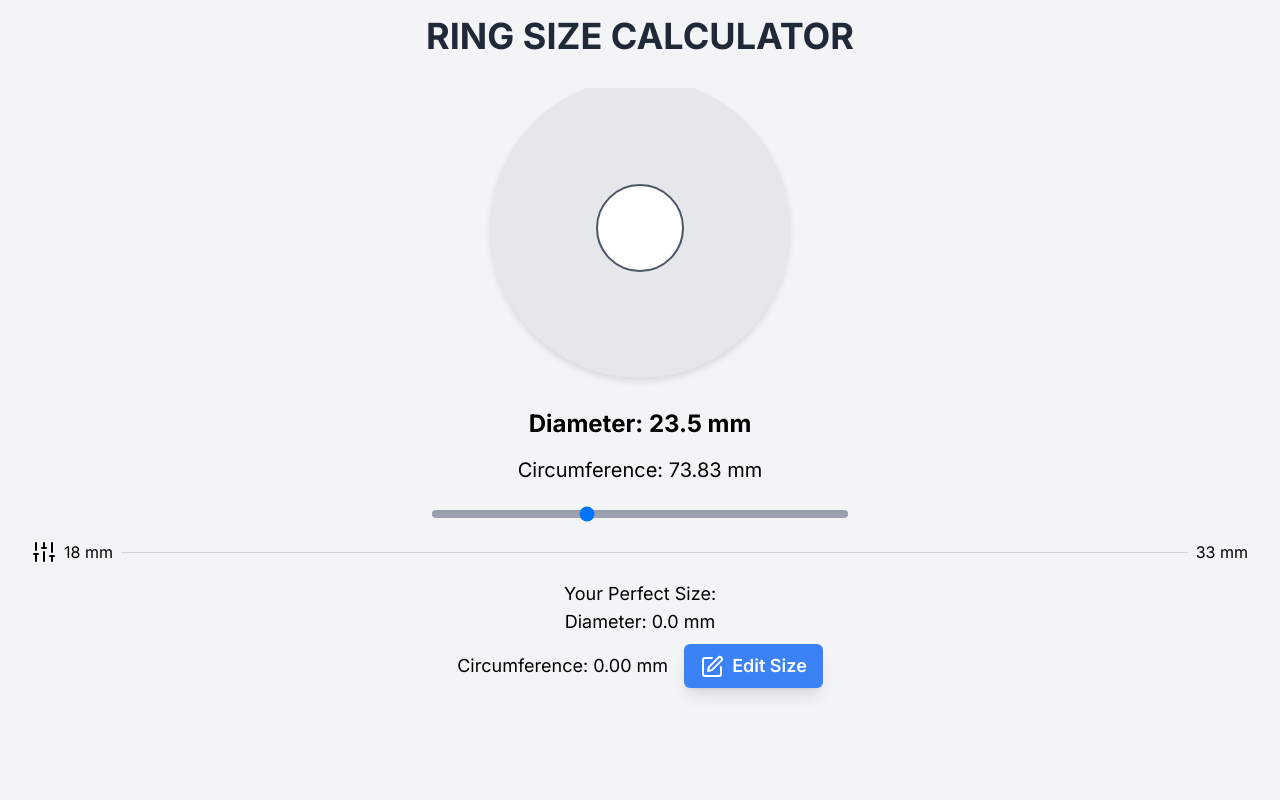
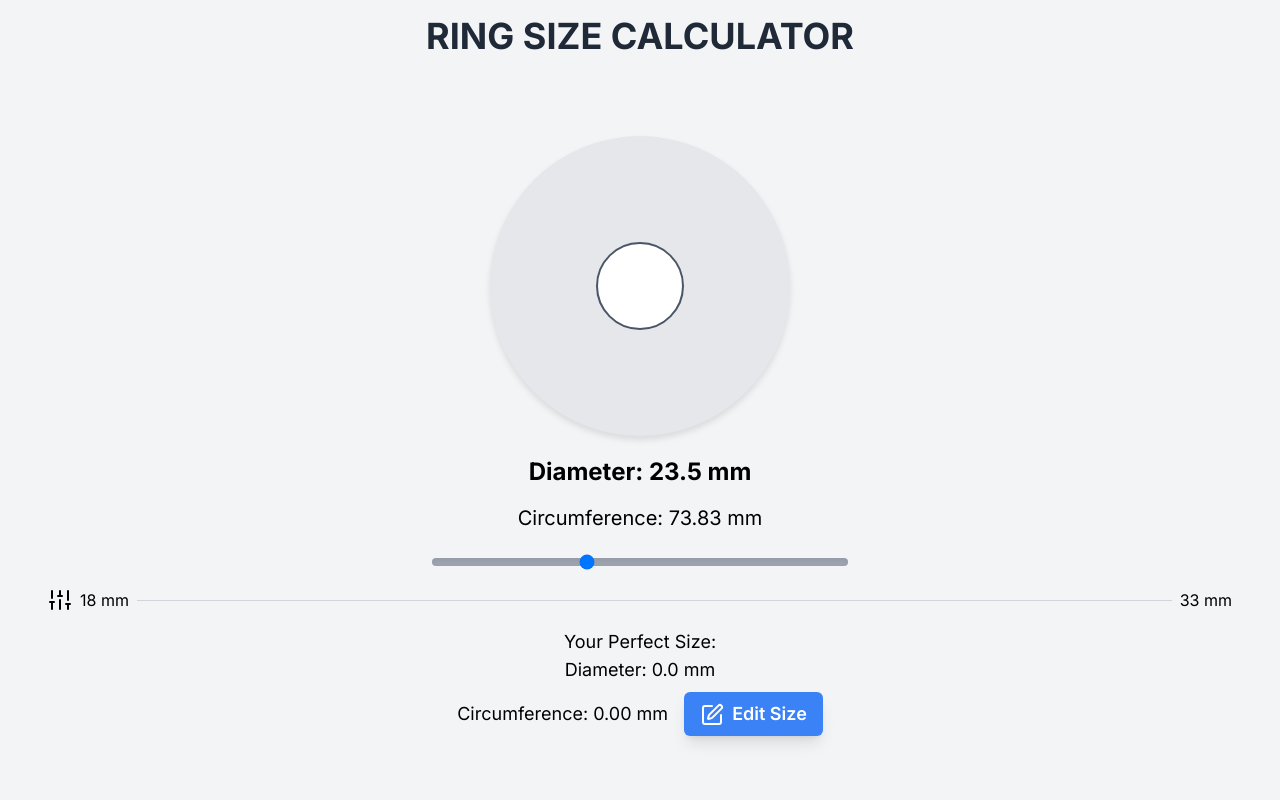
Before and after one commit to zabi076/RingSizeCalculator, a Next.js app: page / in a window 1280 px wide. Shown: the top 800 px of the page. Built offline with nearby package versions, Linux system fonts and the light colour scheme.

Commit message:
aik or bar changes

```diff
--- a/src/app/components/RingSliderPage.tsx
+++ b/src/app/components/RingSliderPage.tsx
@@ -35,26 +35,18 @@ const RingSlider = () => {
   };
 
   return (
-    <div
-      className="flex flex-col items-center w-full"
-      style={{
-        height: '100vh',
-        overflow: 'hidden', // Prevents scrolling on mobile
-        touchAction: 'none', // Disables touch gestures like zoom
-      }}
-    >
+    <div className="flex flex-col items-center w-full px-4 py-6 sm:py-8 md:py-12">
       <div
-        className="bg-gray-200 rounded-full mb-8 mt-4 flex items-center justify-center relative"
+        className="bg-gray-200 rounded-full flex items-center justify-center relative"
         style={{
-          width: '50vw', // Responsive width (50% of viewport width)
-          height: '50vw', // Responsive height (50% of viewport width)
+          width: '60vw', // Responsive width (60% of viewport width)
+          height: '60vw', // Responsive height (60% of viewport width)
           maxWidth: '300px', // Max width for larger screens
           maxHeight: '300px', // Max height for larger screens
           padding: '10px',
-          margin: '10px',
+          marginBottom: '20px',
           boxShadow: '0 4px 6px rgba(0, 0, 0, 0.1)',
-          transform: 'translateY(-20px)',
-          pointerEvents: 'none' // Removed pointer events to make it non-interactive
+          pointerEvents: 'none'
         }}
       >
         <div
@@ -83,7 +75,7 @@ const RingSlider = () => {
           onTouchMove={(e) => handleTouchMove(e)}
           onTouchStart={(e) => e.preventDefault()}
           className="w-full h-2 bg-gray-400 rounded-lg appearance-none cursor-pointer shadow-inner"
-          style={{ touchAction: 'none' }} // Disable touch scrolling to avoid conflicts
+          style={{ touchAction: 'none' }}
         />
       </div>
       <div className="flex items-center mb-4 w-full px-4">
--- a/src/app/components/SizeChartPage.tsx
+++ b/src/app/components/SizeChartPage.tsx
@@ -25,10 +25,11 @@ const standardRingSizes = [
   { size: 'US 24', diameter: 31.0, uk: 'Z+12', eu: '97.7', jp: '50', aus: 'Z+12' },
 ];
 
+
 const SizeChart = () => {
   return (
-    <div className="w-full h-full bg-white rounded-md shadow-lg p-4 mb-8 overflow-x-auto">
-      <h2 className="text-2xl font-semibold text-gray-800 mb-4">Standard Ring Sizes</h2>
+    <div className="w-full bg-white rounded-md shadow-lg p-4 mb-8 overflow-x-auto">
+      <h2 className="text-2xl font-semibold text-gray-800 mb-4 text-center">Standard Ring Sizes</h2>
       <table className="w-full text-left border-collapse">
         <thead>
           <tr>
@@ -42,7 +43,7 @@ const SizeChart = () => {
         </thead>
         <tbody>
           {standardRingSizes.map((ring, index) => (
-            <tr key={index}>
+            <tr key={index} className="hover:bg-gray-100 transition-colors">
               <td className="border-b py-2 px-4 text-purple-700 font-medium">{ring.size}</td>
               <td className="border-b py-2 px-4 text-blue-700 font-medium">{ring.uk}</td>
               <td className="border-b py-2 px-4 text-green-700 font-medium">{ring.eu}</td>
```
Also changed, not shown: src/app/components/button.tsx (line endings or trailing spaces).
